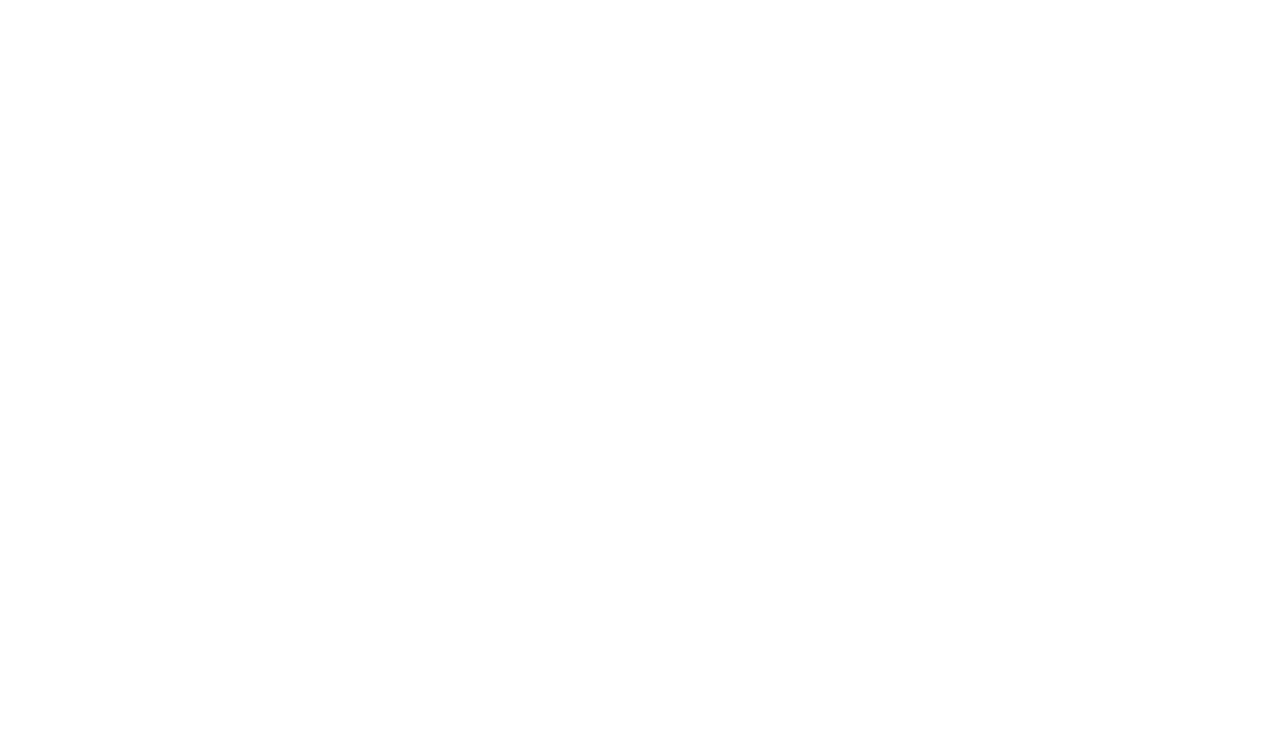
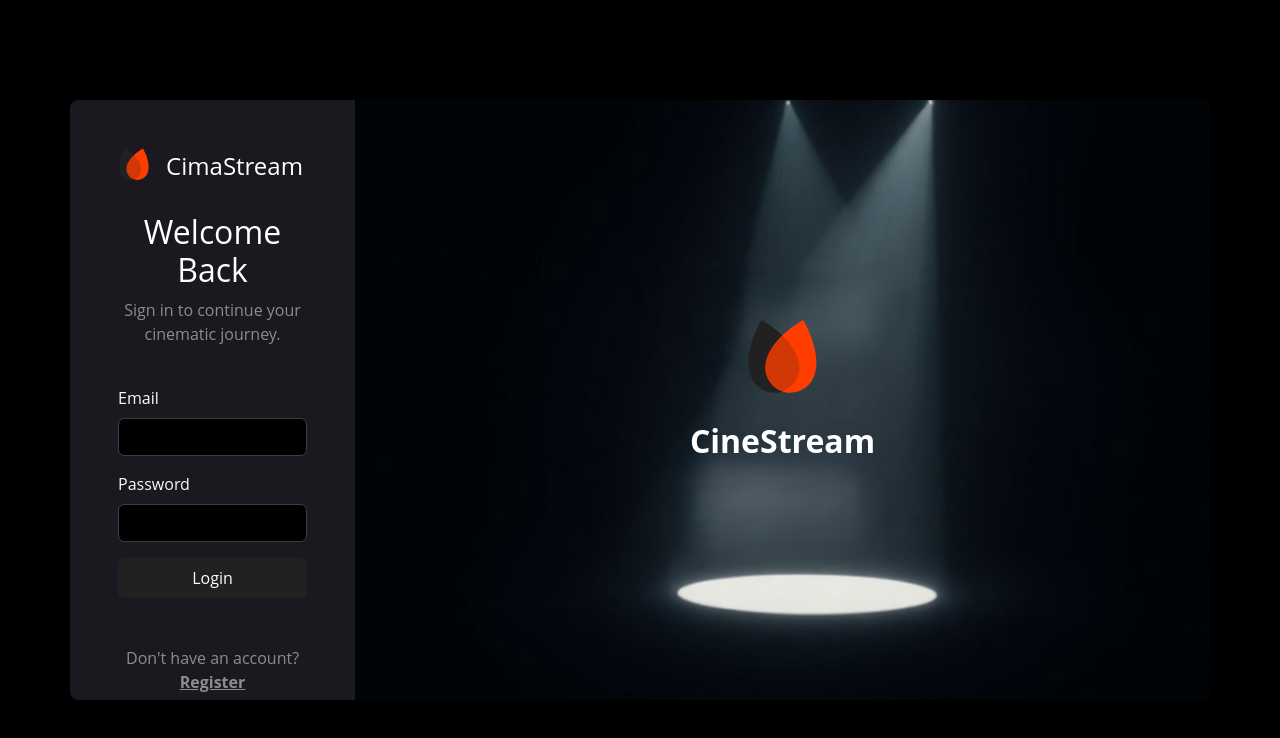
Before and after one commit to Abdelrahman-Mostafa2025/CimaStream, a website: page public/pages/login.html in a window 1280 px wide. Drawn offline with nearby package versions, Linux system fonts and the light colour scheme.

Commit message:
login ui

```diff
--- a/public/css/commonCss.css
+++ b/public/css/commonCss.css
@@ -3,6 +3,7 @@
     --gray-color: #8C8D8B;
     --bluish-gray-color: #393D47;
     --dark-gray: #212121;
+    --form-bg-color: #19191F;
 }
 
 body {
@@ -12,7 +13,7 @@ body {
 }
 
 .form-bg-color {
-    background-color: var(--dark-light-color);
+    background-color: var(--form-bg-color);
 }
 
 .txt-gray {
@@ -25,7 +26,7 @@ body {
 
 
 .custom-input {
-    background-color: var(--bluish-gray-color);
+    background-color: black;
     border-color: var(--bluish-gray-color);
     color: var(--gray-color);
 }
@@ -38,11 +39,9 @@ body {
 
 .btn-custom {
     background-color: var(--dark-gray);
-    color: var(--gray-color);
     border: none;
 }
 
 .btn-custom:hover {
     background-color: var(--bluish-gray-color);
-    color: var(--gray-color);
 }
--- /dev/null
+++ b/public/css/login.css
@@ -0,0 +1,11 @@
+.bg-img {
+    background-image: url('../images/light-background.png');
+    background-size: cover;
+    background-position: center;
+}
+
+
+.login-logo {
+    width: 2rem;
+    height: 2rem;
+}
--- a/public/pages/login.html
+++ b/public/pages/login.html
@@ -3,12 +3,83 @@
 
 <head>
     <meta charset="UTF-8">
-    <meta name="viewport" content="width=device-width, initial-scale=1.0">
+    <meta name="viewport" content="width=device-width, initial-scale=1">
     <title>Login</title>
+    <link rel="stylesheet" href="/node_modules/bootstrap/dist/css/bootstrap.min.css">
+    <link rel="stylesheet" href="/public/css/commonCss.css">
+    <link rel="stylesheet" href="/public/css/login.css">
+    <link rel="icon" href="/public/images/logo.svg" type="image/x-icon">
 </head>
 
 <body>
 
+
+    <div class="d-flex flex-column justify-content-center align-items-center vh-100 fs-6">
+        <div class="container overflow-hidden d-flex flex-row p-0 h-75 rounded-3 ">
+
+
+
+            <div class="form-bg-color w-25 p-5 ">
+
+                <div class="text-center ">
+                    <div class="d-flex mb-4">
+                        <img src="/public/images/logo.svg" alt="logo" class="login-logo">
+                        <h1 class="fs-4   mt-1 ms-3">
+                            CimaStream
+                        </h1>
+                    </div>
+
+                    <h2>
+                        Welcome Back
+                    </h2>
+
+                    <p class="txt-gray ">
+                        Sign in to continue your cinematic journey.
+                    </p>
+                </div>
+
+                <form class="row g-3 needs-validation mt-4  text-light" novalidate>
+
+
+                    <div class="col-md-12">
+                        <label for="validationCustom03" class="form-label">Email</label>
+                        <input type="email" class="form-control custom-input " id="validationCustom03" required>
+                    </div>
+
+                    <div class="col-md-12">
+                        <label for="validationCustom03" class="form-label">Password</label>
+                        <input type="password" class="form-control custom-input " id="validationCustom03" required>
+                    </div>
+
+                    <div class="col-12">
+                        <button class="btn btn-primary w-100 p-2 btn-custom" type="submit">Login</button>
+                    </div>
+
+                </form>
+                <p class="text-center mt-5 txt-gray">
+                    Don't have an account? <a href="/public/pages/register.html" class=" txt-gray fw-bold">Register</a>
+                </p>
+            </div>
+            <div class="bg-img w-75 p-5 d-flex flex-column justify-content-center align-items-center h-100">
+
+
+                <img src="/public/images/logo.svg" alt="CineStream Logo">
+
+                <p class=" fw-bold mt-4  fs-2  ">
+                    CineStream
+                </p>
+
+
+
+            </div>
+
+        </div>
+    </div>
+
+    <script src="/public/js/register.js"></script>
+    <script src="/node_modules/bootstrap/dist/js/bootstrap.bundle.min.js"></script>
+
 </body>
 
+
 </html>
```
Also changed, not shown: public/pages/register.html (+3 -3 lines), public/images/light-background.png (added).
